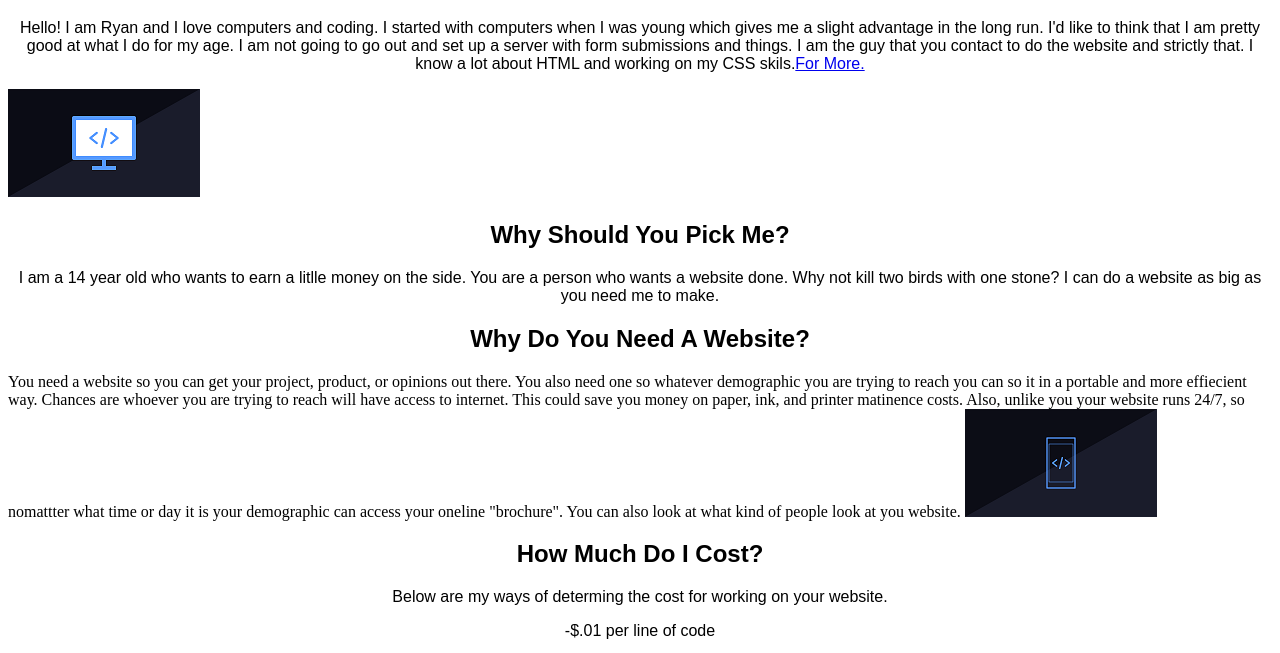
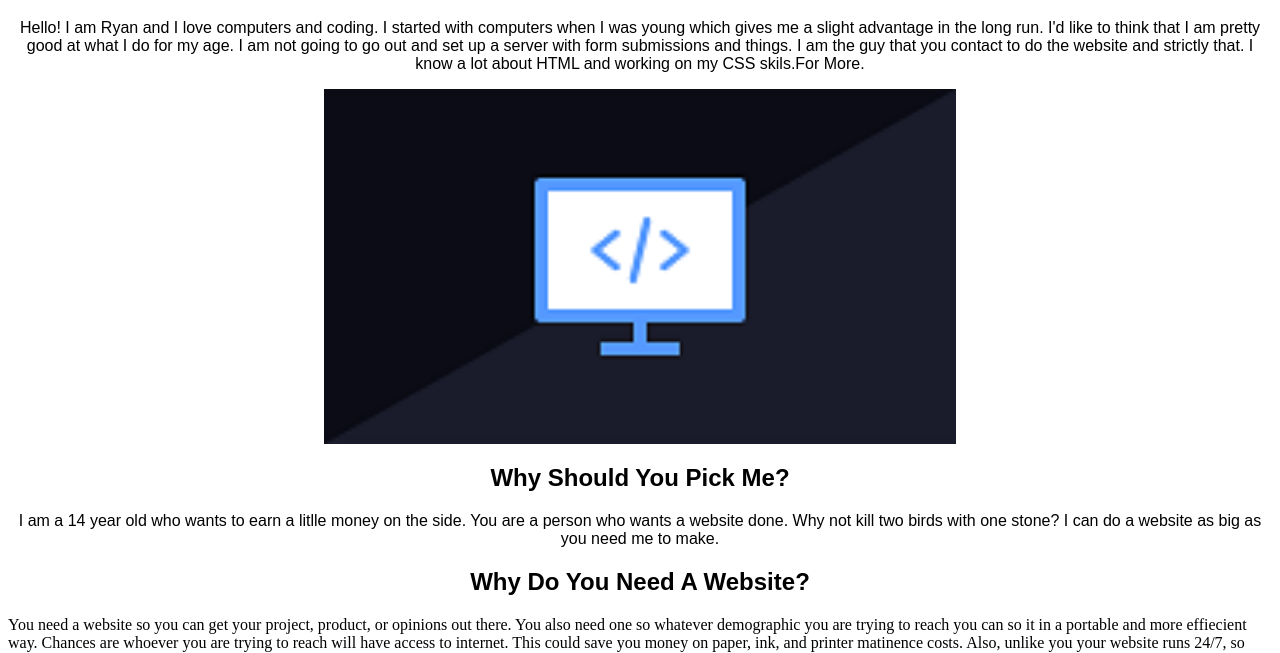
Before and after one commit to RyanTheSpoon/personal_portfolio, a plain HTML site: page index.html in a window 1280 px wide. Shown: the part 113-766 px from the top of the page. Drawn offline with Linux system fonts and the light colour scheme.

Commit message:
Added Link Colors (decoration)
Added
- Comments in style.css
- Centered images is css
- Class "center"
- Link decoration

```diff
--- a/index.html
+++ b/index.html
@@ -8,12 +8,12 @@
                 <a href="https://ryandevtemp.000webhostapp.com/"><img src="thumbnail.jpg" /></a>
             <h1>I Am Ryan West</h1>
             <p>Hello! I am Ryan and I love computers and coding. I started with computers when I was young which gives me a slight advantage in the long run. I'd like to think that I am pretty good at what I do for my age. I am not going to go out and set up a server with form submissions and things. I am the guy that you contact to do the website and strictly that. I know a lot about HTML and working on my CSS skils.<a href="about.html">For More.</a></p>
-            <img src="desktopcode.png" alt="desktop coding w/ tag">
+            <img src="desktopcode.png" alt="desktop coding w/ tag" class="center">
             <h2>Why Should You Pick Me?</h2>
             <p>I am a 14 year old who wants to earn a litlle money on the side. You are a person who wants a website done. Why not kill two birds with one stone? I can do a website as big as you need me to make. </p>
             <h2>Why Do You Need A Website?</h2>
             You need a website so you can get your project, product, or opinions out there. You also need one so whatever demographic you are trying to reach you can so it in a portable and more effiecient way. Chances are whoever you are trying to reach will have access to internet. This could save you money on paper, ink, and printer matinence costs. Also, unlike you your website runs 24/7, so nomattter what time or day it is your demographic can access your oneline "brochure". You can also look at what kind of people look at you website.
-            <img src="phonecode.png" alt="phone code w/ tag">
+            <img src="phonecode.png" alt="phone code w/ tag" class="center">
             <h2>How Much Do I Cost?</h2>
             <p>Below are my ways of determing the cost for working on your website.</p>
 
--- a/style.css
+++ b/style.css
@@ -1,3 +1,4 @@
+/* text element changes */
 p {
     font-family: sans-serif;
     text-align: center;
@@ -34,12 +35,20 @@ li {
     font-family: sans-serif;
     text-align: center;
 }
+/* IMG Rules */
+.center {
+    display: block;
+    margin-left: auto;
+    margin-right: auto;
+    width: 50%;
+}
+/* navagation */
 ul {
     list-style-type: none;
     margin: 0;
     padding: 0;
     width: 200px;
-    background-color: #f1f1f1;
+    background-color: white;
     text-align: center;
 }
 
@@ -56,3 +65,21 @@ li a:hover {
     background-color: #555;
     color: white;
 }
+/* link color */
+a:link {
+    text-decoration: none;
+    color: black;
+}
+
+a:visited {
+    text-decoration: none;
+    color: #000080;
+}
+
+a:hover {
+    text-decoration: underline;
+}
+
+a:active {
+    text-decoration: underline;
+}
```
